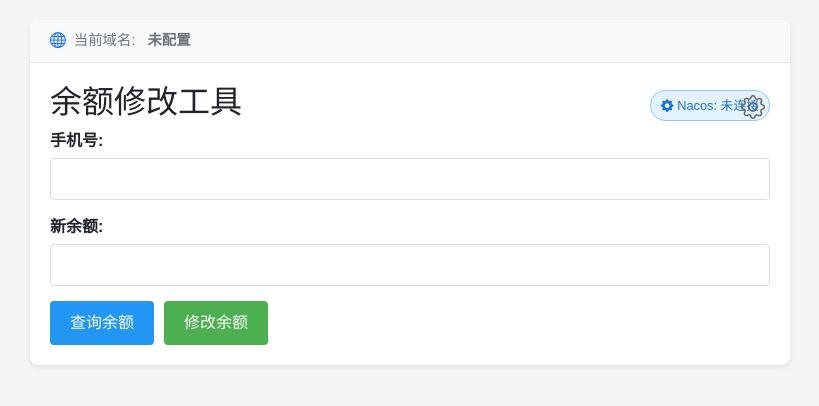
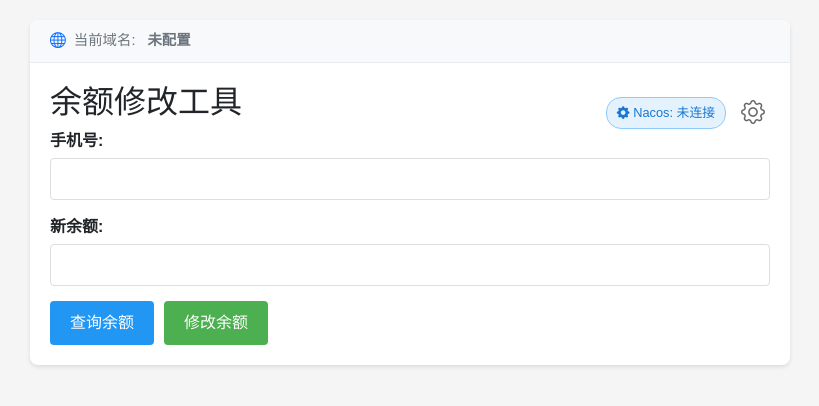
Before and after one commit to 183461750/balance-manager, a Flask app: page / in a window 1280 px wide. Shown: the top 406 px of the page, without its empty margins (230-1049 px from the left). Run offline with Flask 3, Linux system fonts and the light colour scheme; some libraries are stand-ins or nearby versions.

Commit message:
fix: 优化域名显示布局 - 修复域名显示区域跟随容器缩放, 解决设置按钮重叠问题

```diff
--- a/templates/index.html
+++ b/templates/index.html
@@ -89,9 +89,7 @@
             color: white;
         }
         .btn-settings {
-            position: absolute;
-            top: 65px;
-            right: 20px;
+            position: static;
             background: none;
             border: none;
             font-size: 1.5em;
@@ -99,21 +97,19 @@
             cursor: pointer;
             padding: 5px;
             transition: color 0.3s;
-            z-index: 1;
+            display: flex;
+            align-items: center;
         }
         .btn-settings:hover {
             color: #333;
         }
         .config-badge {
-            position: absolute;
-            top: 70px;
-            right: 20px;
+            position: static;
             padding: 5px 10px;
             border-radius: 15px;
             font-size: 0.8em;
             background-color: #f8f9fa;
             border: 1px solid #ddd;
-            z-index: 1;
             white-space: nowrap;
         }
         .config-badge.nacos {
@@ -132,12 +128,10 @@
             padding: 8px 20px;
             font-size: 0.9em;
             color: #6c757d;
-            display: flex;
-            align-items: center;
             margin: -20px -20px 20px -20px;
             border-radius: 8px 8px 0 0;
             position: relative;
-            width: calc(100% + 40px);
+            width: auto;
             box-sizing: border-box;
             min-height: 40px;
         }
@@ -146,22 +140,22 @@
             align-items: center;
             gap: 8px;
             width: 100%;
-            padding-right: 180px;
+            padding-right: 0;
             box-sizing: border-box;
         }
         .domain-bar i {
+            flex-shrink: 0;
             font-size: 1.1em;
             color: #0d6efd;
-            flex-shrink: 0;
         }
         .domain-bar span {
             flex-shrink: 0;
         }
         .domain-bar strong {
+            flex: 1;
             white-space: nowrap;
             overflow: hidden;
             text-overflow: ellipsis;
-            flex: 1;
             min-width: 0;
             padding: 2px 4px;
             display: block;
@@ -353,11 +347,19 @@
         .advanced-options .form-group:last-child {
             margin-bottom: 0;
         }
+        .header-actions {
+            position: absolute;
+            top: 70px;
+            right: 20px;
+            display: flex;
+            align-items: center;
+            gap: 10px;
+            z-index: 2;
+        }
     </style>
 </head>
 <body>
     <div class="container">
-        <!-- 添加域名状态栏 -->
         <div class="domain-bar">
             <div class="domain-content">
                 <i class="bi bi-globe"></i>
@@ -369,18 +371,17 @@
             </div>
         </div>
 
-        <h2>余额修改工具</h2>
-
-        <!-- 配置状态标签 -->
-        <div id="configBadge" class="config-badge nacos">
-            <i class="bi bi-gear-fill"></i>
-            <span id="configStatus">Nacos配置</span>
+        <div class="header-actions">
+            <div id="configBadge" class="config-badge nacos">
+                <i class="bi bi-gear-fill"></i>
+                <span id="configStatus">Nacos配置</span>
+            </div>
+            <button class="btn-settings" onclick="openConfigModal()">
+                <i class="bi bi-gear"></i>
+            </button>
         </div>
 
-        <!-- 设置按钮 -->
-        <button class="btn-settings" onclick="openConfigModal()">
-            <i class="bi bi-gear"></i>
-        </button>
+        <h2>余额修改工具</h2>
 
         <!-- 主要功能区域 -->
         <form id="balanceForm">
```
